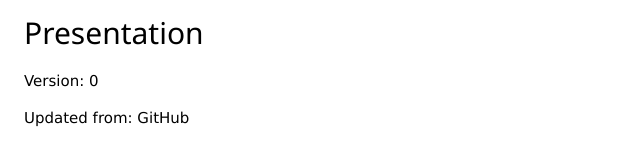
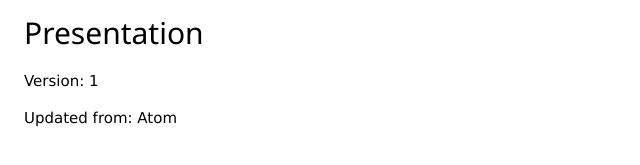
Before and after one commit to TinaLindhqvist/anotherApp, a website: page public/index.html in a window 1280 px wide. Shown: the part 125-290 px from the top of the page, 0-640 px from the left. Drawn offline with nearby package versions, Linux system fonts and the light colour scheme.

Commit message:
text updated

```diff
--- a/public/index.html
+++ b/public/index.html
@@ -35,8 +35,8 @@
 		<div id="test1" class="testItem">
 			<!-- First row -->
 	<h2 id="test1header">Presentation</h2>
-		<p>Version: 0 </p>
-		<p>Updated from: GitHub</p>
+		<p>Version: 1 </p>
+		<p>Updated from: Atom</p>
 	</div>
 		</div>
 	</div>
```
